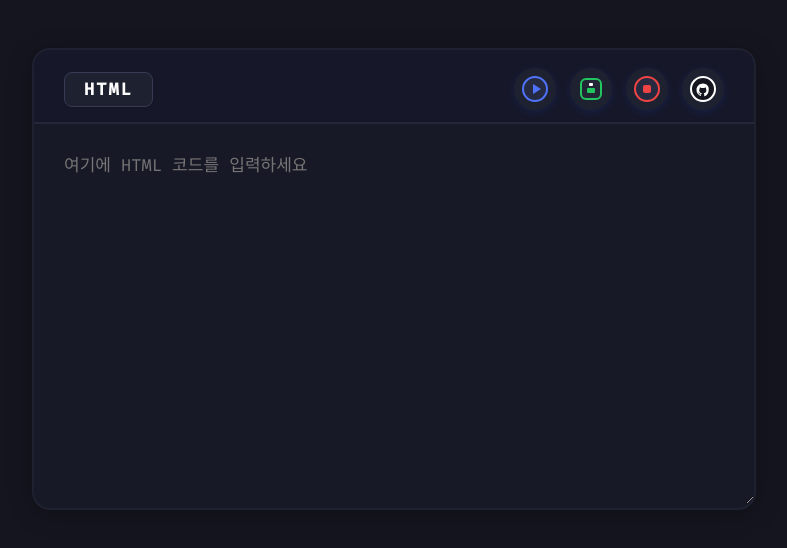
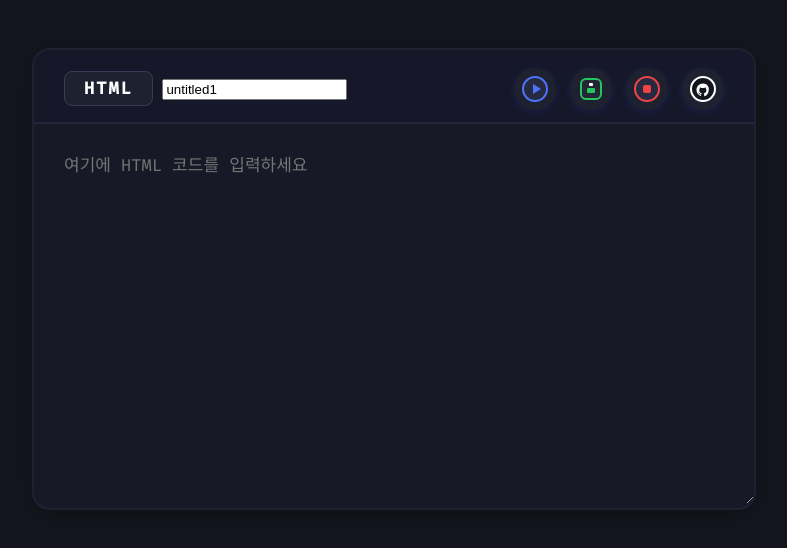
Before and after one commit to meozigoon/SKKOA-web-compiler, a plain HTML site: page index.html in a window 1280 px wide. Shown: the whole page, without its empty margins (246-1033 px from the left). Drawn offline with Linux system fonts and the light colour scheme.

Commit message:
Update index.html

```diff
--- a/index.html
+++ b/index.html
@@ -9,9 +9,12 @@
 <body>
     <div class="editor-root">
         <header class="editor-topbar">
-            <span class="lang-badge">HTML</span>
+            <div class="left-header">
+                <span class="lang-badge">HTML</span>
+                <input type="text" id="filenameInput" class="filename-input" value="untitled1" maxlength="30" autocomplete="off" />
+            </div>
             <div class="editor-actions">
-                <!-- 실행 버튼 (밝은 파랑) -->
+                <!-- 실행 버튼 -->
                 <button class="icon-btn" id="runButton" aria-label="실행">
                     <svg width="26" height="26" viewBox="0 0 26 26">
                         <circle cx="13" cy="13" r="12" fill="#262a41" stroke="#4e73fa" stroke-width="2"/>
@@ -19,7 +22,7 @@
                     </svg>
                     <span class="tooltip">실행</span>
                 </button>
-                <!-- 저장 버튼 (밝은 초록) -->
+                <!-- 저장 버튼 -->
                 <button class="icon-btn" id="saveButton" aria-label="저장">
                     <svg width="26" height="26" viewBox="0 0 26 26">
                         <rect x="3" y="3" width="20" height="20" rx="5" fill="#232635" stroke="#22c55e" stroke-width="2"/>
@@ -28,7 +31,7 @@
                     </svg>
                     <span class="tooltip">저장</span>
                 </button>
-                <!-- 정지 버튼 (밝은 빨강) -->
+                <!-- 정지 버튼 -->
                 <button class="icon-btn" id="stopButton" aria-label="정지">
                     <svg width="26" height="26" viewBox="0 0 26 26">
                         <circle cx="13" cy="13" r="12" fill="#262a41" stroke="#ef4444" stroke-width="2"/>
@@ -36,7 +39,7 @@
                     </svg>
                     <span class="tooltip">정지</span>
                 </button>
-                <!-- 깃허브 버튼 (흰색/검정 고대비) -->
+                <!-- 깃허브 버튼 -->
                 <button class="icon-btn" id="githubButton" aria-label="GitHub">
                     <svg width="26" height="26" viewBox="0 0 26 26">
                         <circle cx="13" cy="13" r="12" fill="#14151e" stroke="#fff" stroke-width="2"/>
```
